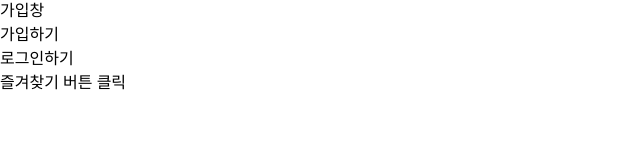
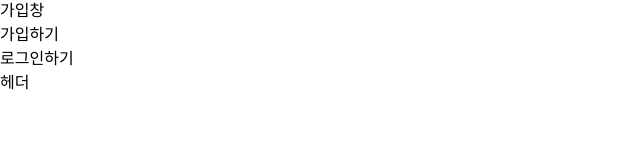
Before and after one commit to MkBaek0229/makzip_mk, a React (Vite) app: page /btn1 in a window 1280 px wide. Shown: the part 122-282 px from the top of the page, without its empty margins (0-640 px from the left). Built offline with nearby package versions, Linux system fonts and the light colour scheme.

Commit message:
Header 레이아웃 컴포넌트생성

```diff
--- /dev/null
+++ b/src/Layout/Header.jsx
@@ -0,0 +1,14 @@
+function Header() {
+    return (
+    <div className="container mx-auto p-4 xl:ml-80">
+        <section className="p-5">
+         <header className="mb-4">
+           <h2 className="font-bold text-3xl">헤더</h2>
+         </header>
+         </section>
+   </div>
+    );
+}
+
+
+export default Header;
--- a/src/Page/Btn1.jsx
+++ b/src/Page/Btn1.jsx
@@ -1,9 +1,11 @@
+import Header from "../Layout/Header";
+
 function Btn1() {
     return (
-        <div className="container mx-auto p-4 xl:ml-80">
-            즐겨찾기 버튼 클릭
-        </div>
-     );
+
+        <Header />
+    );
+
 }
 
 export default Btn1;
--- a/src/Page/Btn2.jsx
+++ b/src/Page/Btn2.jsx
@@ -1,8 +1,10 @@
+import Header from "../Layout/Header";
+
 function Btn2() {
     return (
-        <div className="container mx-auto p-4 xl:ml-80">
-            검색 버튼
-        </div>
+       <Header />
+
+
     );
 }
 
--- a/src/Page/Btn3.jsx
+++ b/src/Page/Btn3.jsx
@@ -1,8 +1,9 @@
+import Header from "../Layout/Header";
+
 function Btn3() {
     return (
-        <div className="container mx-auto p-4 xl:ml-80">
-            맛설정 버튼
-        </div>
+        <Header />
+
      );
 }
 
--- a/src/Page/Btn4.jsx
+++ b/src/Page/Btn4.jsx
@@ -1,9 +1,8 @@
+import Header from "../Layout/Header";
 
 function Btn4() {
     return (
-        <div className="container mx-auto p-4 xl:ml-80">
-
-        </div>
+      <Header />
       );
 }
 
```
Also changed, not shown: 1 other file (tests, documents, lock files or other folders).
